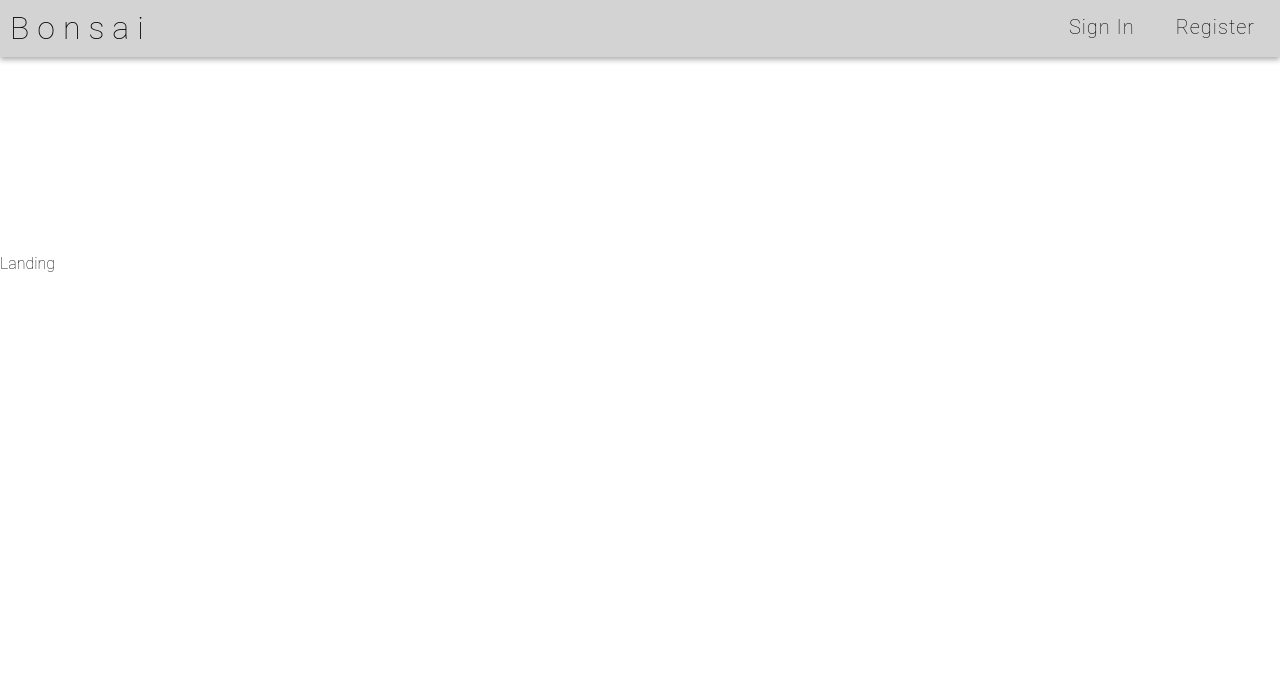
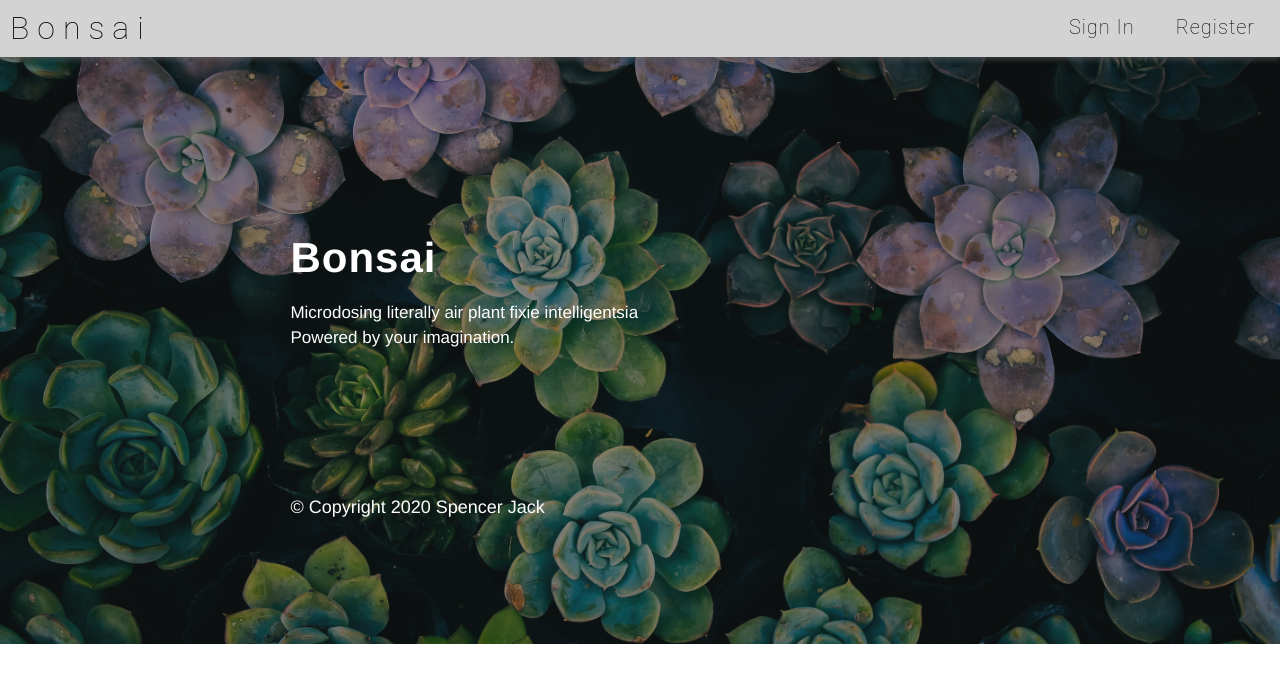
Before and after one commit to spencej4/bonsai, a React (Create React App) app: page / in a window 1280 px wide. Shown: the top 682 px of the page. Built offline with nearby package versions, Linux system fonts and the light colour scheme.

Commit message:
updates landing page

```diff
--- a/src/App.css
+++ b/src/App.css
@@ -97,7 +97,6 @@ html {
 
 body {
   width: 100vw;
-  padding-top: 20%;
   font-family: 'Roboto', sans-serif;
   font-weight: 100;
   line-height: 1;
@@ -1121,17 +1120,18 @@ hr {
   }
 
   .landing {
+    top: 0;
     width: 100%;
     height: 644px;
-    /* background-image: url('../src/app/img/succulent.jpeg'); */
+    background-image: url('../src/img/succulent.jpeg');
     background-position: center;
     background-repeat: no-repeat;
     background-size: cover;
     opacity: 0.95;
     overflow: hidden;
-    z-index: 3;
-    top: 45px;
-    display: absolute;;
+    z-index: 1;
+    display: block;
+    position: relative;
     text-align: center;
   }
 
--- a/src/pages/Landing/index.js
+++ b/src/pages/Landing/index.js
@@ -1,14 +1,50 @@
 import React, {Component} from 'react';
 
+class Landing extends Component   {
+//   constructor(props) {
+//     super(props);
+//     this.state = {
+//         isMobileDevice: false
+//     }
+//   }
 
-class Landing extends Component {
-    render() {
-        return (
-                <div>
-                    <h1>Landing</h1>
+//   componentWillMount() {
+//     if ((typeof window.orientation !== "undefined") || (navigator.userAgent.indexOf('IEMobile') !== -1)){
+//       // console.log('this is a mobile device');
+//       this.setState({
+//         isMobileDevice: true
+//       })
+//     }else {
+//       // console.log('this is a desktop');
+//       this.setState({
+//         isMobileDevice: false
+//       })
+//     }
+//   }
+
+
+  render () {
+      return (
+          <div className='landing'>
+              {/* owns background image */}
+            <div className='landing-overlay'>
+                <div className='landing-message'>
+                <div className='landing-logo'>
+                    <h1 className='landing-logo'>Bonsai</h1>
                 </div>
-        )
-    }
+                <div className='landing-text'>
+                    <p>Microdosing literally air plant fixie intelligentsia
+                        <br></br>
+                        Powered by your imagination.</p>
+                </div>
+                <div className='landing-footer'>
+                    <p className='copyright-symbol'>©<p></p> Copyright 2020 Spencer Jack</p>
+                </div>
+                </div>
+          </div>
+        </div>
+      )
+  }
 }
 
-export default Landing;
+export default Landing
```
Also changed, not shown: src/img/succulent.jpeg (added).
